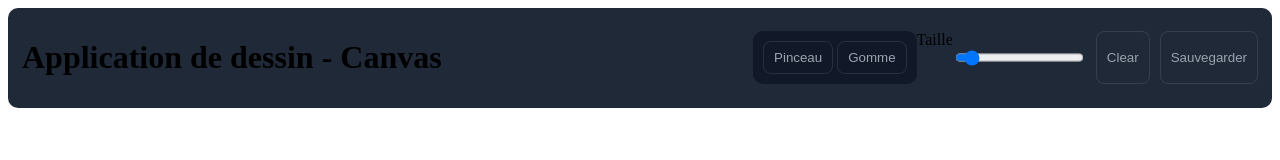
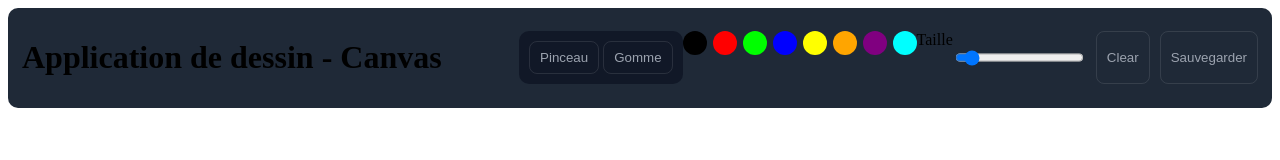
Before and after one commit to KaisserBaccar/Baccar_Kaisser_Application-de-dessin-Canvas-, a plain HTML site: page index.html in a window 1280 px wide. Drawn offline with Linux system fonts and the light colour scheme.

Commit message:
javascript toolbar

```diff
--- a/app.js
+++ b/app.js
@@ -0,0 +1,18 @@
+const COLORS =[
+    "#000000" , "#FF0000" , "#00FF00", "#0000FF",
+    "#FFFF00", "#FFA500", "#800080" , "#00FFFF"
+];
+
+const colorsEl = document.getElementById("colors");
+
+COLORS.forEach(color=> {
+    const btn = document.createElement('button');
+    btn.className="color-btn";
+    btn.style.backgroundColor= color;
+    btn.addEventListener('click', () =>{
+        ctx.strokeStyle = color;
+        currentTool="brush";
+    })
+    colorsEl.appendChild(btn);
+
+})
--- a/index.html
+++ b/index.html
@@ -23,5 +23,6 @@
             <button id="SaveBtn" class="toolBtn">Sauvegarder</button>
         </div>
     </header>
+    <script src="app.js"></script>
 </body>
 </html>
--- a/style.css
+++ b/style.css
@@ -30,7 +30,7 @@ header{
     color: #9ca3af;
 }
 
-.colors{
+#colors{
     display: flex;
     gap: 6px;
 }
@@ -39,3 +39,11 @@ header{
     margin-left: 10px;
     margin-right: 10px;
 }
+
+.color-btn {
+    width: 24px;
+    height: 24px;
+    border-radius: 50%;
+    border: none;
+    cursor: pointer;
+}
```
